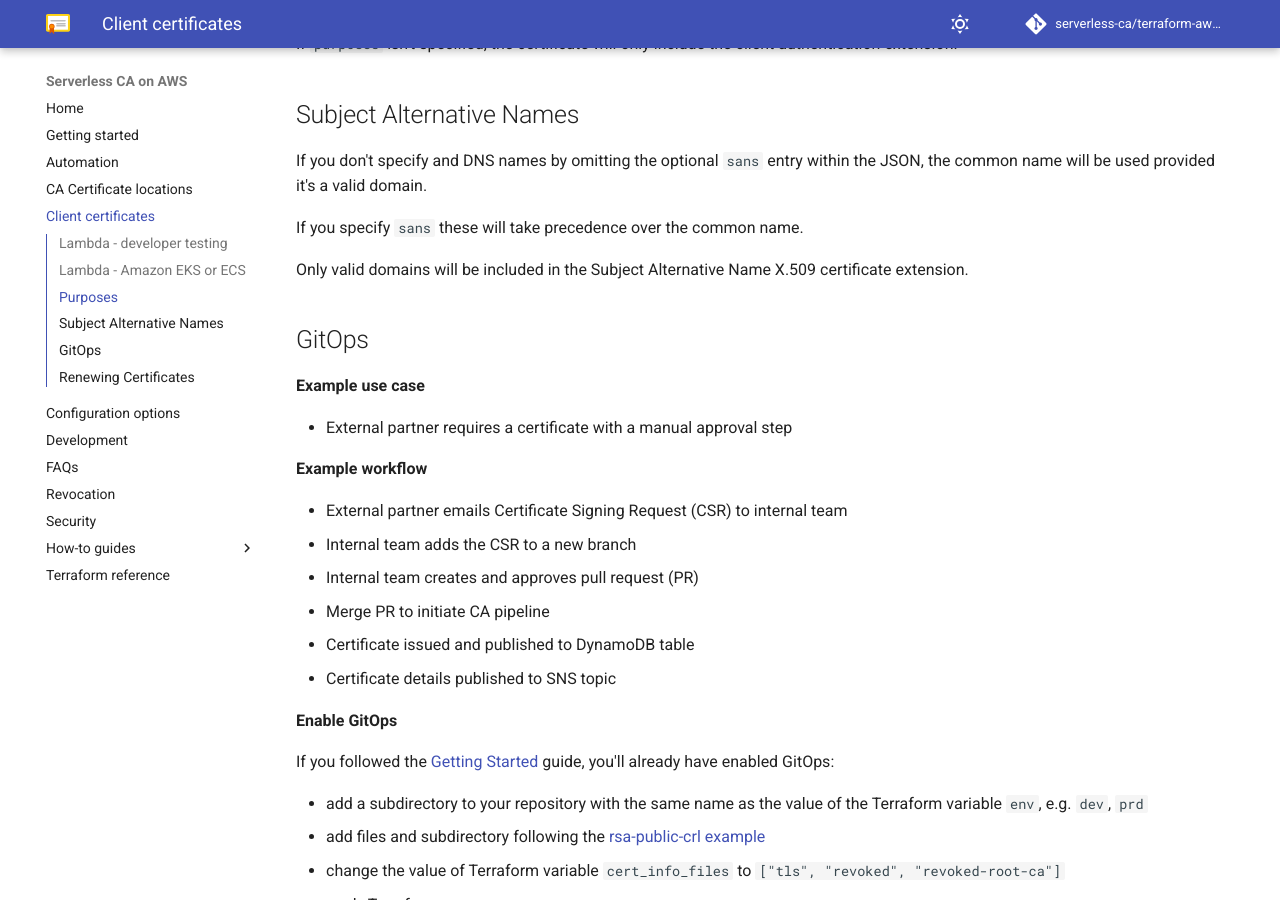
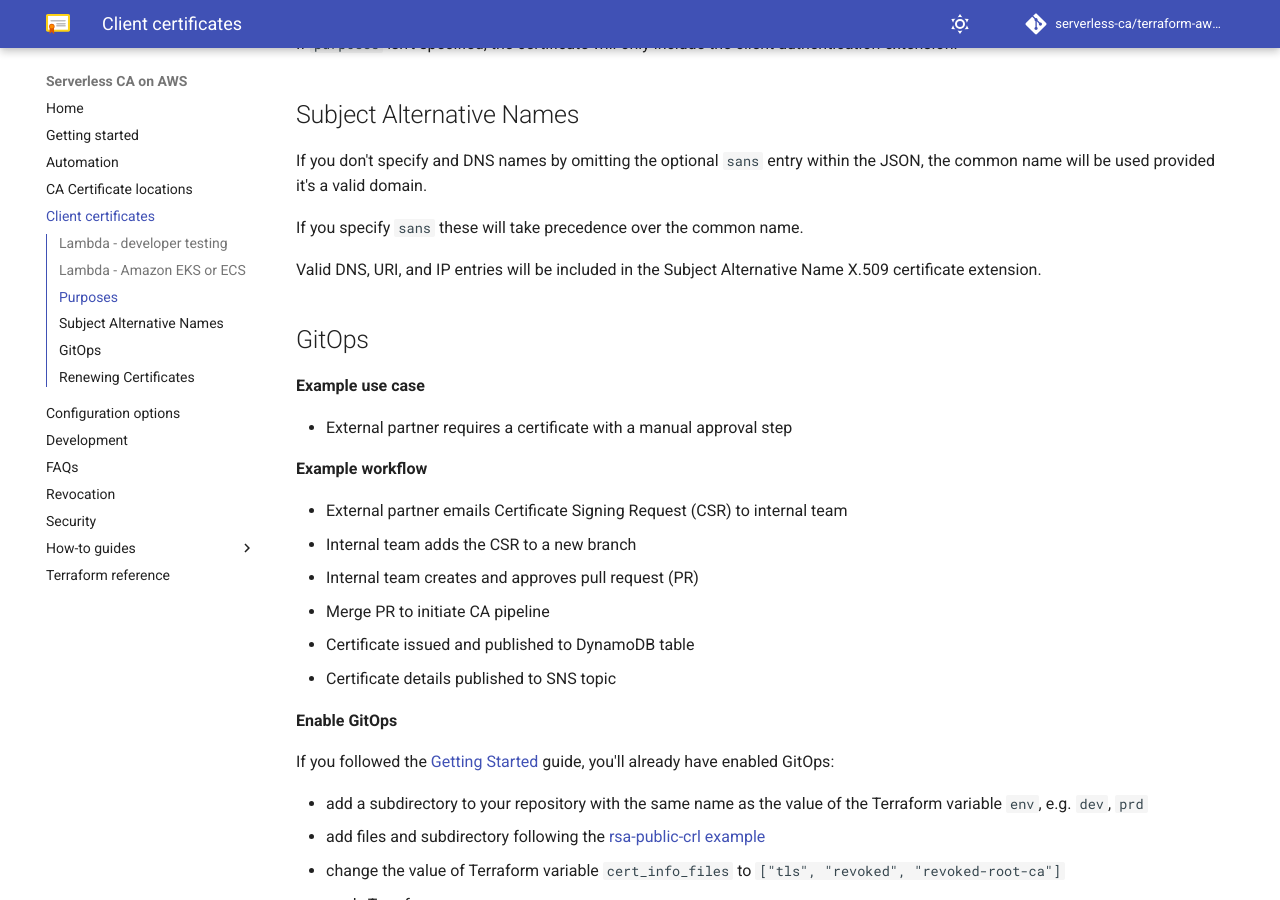
Before and after one commit to serverless-ca/terraform-aws-ca, an MkDocs documentation site: the page built from docs/client-certificates.md, in a window 1280 px wide and 900 px high, scrolled down 1426 px. Built offline with MkDocs 1.6.1 and Material for MkDocs 9.7.7, drawn with Linux system fonts in a browser that asks for light colours; comment, search, counter and statistics services are not loaded.

Commit message:
update README

```diff
--- a/docs/client-certificates.md
+++ b/docs/client-certificates.md
@@ -56,7 +56,7 @@
 
 If you specify `sans` these will take precedence over the common name.
 
-Only valid domains will be included in the Subject Alternative Name X.509 certificate extension.
+Valid DNS, URI, and IP entries will be included in the Subject Alternative Name X.509 certificate extension.
 
 ## GitOps
 
```
